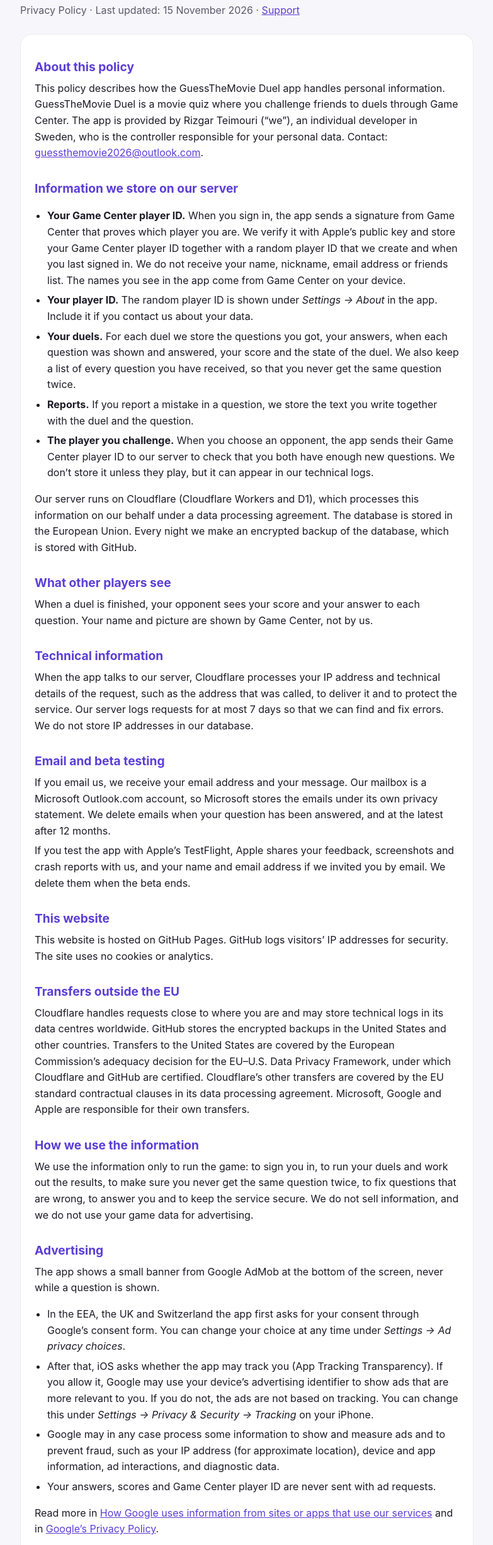
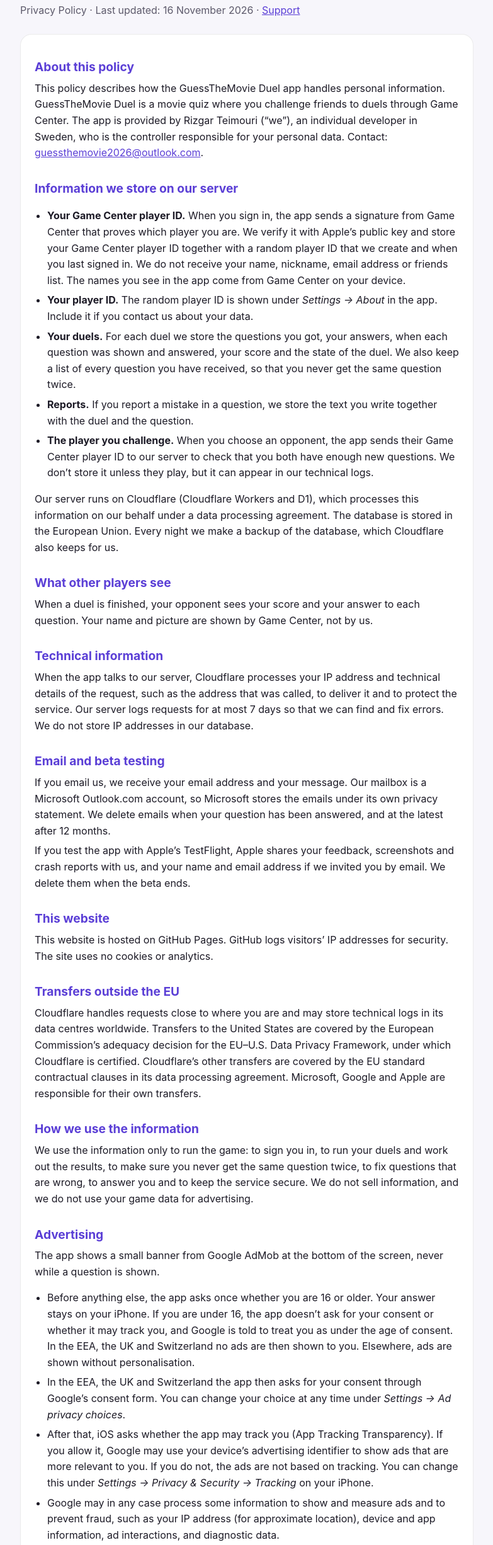
Before and after one commit to Rizgart/Rizgart.github.io, a plain HTML site: page guessthemovie/privacy.html in a window 1280 px wide. Shown: the part 70-2523 px from the top of the page at 63% size, without its empty margins (248-1031 px from the left). Drawn offline with Linux system fonts and the light colour scheme.

Commit message:
Update GuessTheMovie Duel privacy policy: age question and backups
Describes the one-time question whether the player is 16 or older, and that
nightly backups are now kept by Cloudflare instead of GitHub.

Co-Authored-By: Claude Opus 5.5 <noreply@anthropic.com>

```diff
--- a/guessthemovie/privacy.html
+++ b/guessthemovie/privacy.html
@@ -23,7 +23,7 @@
 <body>
 <main>
   <h1>GuessTheMovie Duel</h1>
-  <p class="meta">Privacy Policy · Last updated: 15 November 2026 · <a href="./">Support</a></p>
+  <p class="meta">Privacy Policy · Last updated: 16 November 2026 · <a href="./">Support</a></p>
 
   <section class="card">
     <h2>About this policy</h2>
@@ -37,7 +37,7 @@
       <li><strong>Reports.</strong> If you report a mistake in a question, we store the text you write together with the duel and the question.</li>
       <li><strong>The player you challenge.</strong> When you choose an opponent, the app sends their Game Center player ID to our server to check that you both have enough new questions. We don’t store it unless they play, but it can appear in our technical logs.</li>
     </ul>
-    <p>Our server runs on Cloudflare (Cloudflare Workers and D1), which processes this information on our behalf under a data processing agreement. The database is stored in the European Union. Every night we make an encrypted backup of the database, which is stored with GitHub.</p>
+    <p>Our server runs on Cloudflare (Cloudflare Workers and D1), which processes this information on our behalf under a data processing agreement. The database is stored in the European Union. Every night we make a backup of the database, which Cloudflare also keeps for us.</p>
 
     <h2>What other players see</h2>
     <p>When a duel is finished, your opponent sees your score and your answer to each question. Your name and picture are shown by Game Center, not by us.</p>
@@ -53,7 +53,7 @@
     <p>This website is hosted on GitHub Pages. GitHub logs visitors’ IP addresses for security. The site uses no cookies or analytics.</p>
 
     <h2>Transfers outside the EU</h2>
-    <p>Cloudflare handles requests close to where you are and may store technical logs in its data centres worldwide. GitHub stores the encrypted backups in the United States and other countries. Transfers to the United States are covered by the European Commission’s adequacy decision for the EU–U.S. Data Privacy Framework, under which Cloudflare and GitHub are certified. Cloudflare’s other transfers are covered by the EU standard contractual clauses in its data processing agreement. Microsoft, Google and Apple are responsible for their own transfers.</p>
+    <p>Cloudflare handles requests close to where you are and may store technical logs in its data centres worldwide. Transfers to the United States are covered by the European Commission’s adequacy decision for the EU–U.S. Data Privacy Framework, under which Cloudflare is certified. Cloudflare’s other transfers are covered by the EU standard contractual clauses in its data processing agreement. Microsoft, Google and Apple are responsible for their own transfers.</p>
 
     <h2>How we use the information</h2>
     <p>We use the information only to run the game: to sign you in, to run your duels and work out the results, to make sure you never get the same question twice, to fix questions that are wrong, to answer you and to keep the service secure. We do not sell information, and we do not use your game data for advertising.</p>
@@ -61,7 +61,8 @@
     <h2>Advertising</h2>
     <p>The app shows a small banner from Google AdMob at the bottom of the screen, never while a question is shown.</p>
     <ul>
-      <li>In the EEA, the UK and Switzerland the app first asks for your consent through Google’s consent form. You can change your choice at any time under <em>Settings → Ad privacy choices</em>.</li>
+      <li>Before anything else, the app asks once whether you are 16 or older. Your answer stays on your iPhone. If you are under 16, the app doesn’t ask for your consent or whether it may track you, and Google is told to treat you as under the age of consent. In the EEA, the UK and Switzerland no ads are then shown to you. Elsewhere, ads are shown without personalisation.</li>
+      <li>In the EEA, the UK and Switzerland the app then asks for your consent through Google’s consent form. You can change your choice at any time under <em>Settings → Ad privacy choices</em>.</li>
       <li>After that, iOS asks whether the app may track you (App Tracking Transparency). If you allow it, Google may use your device’s advertising identifier to show ads that are more relevant to you. If you do not, the ads are not based on tracking. You can change this under <em>Settings → Privacy &amp; Security → Tracking</em> on your iPhone.</li>
       <li>Google may in any case process some information to show and measure ads and to prevent fraud, such as your IP address (for approximate location), device and app information, ad interactions, and diagnostic data.</li>
       <li>Your answers, scores and Game Center player ID are never sent with ad requests.</li>
@@ -91,10 +92,10 @@
     <p>You can lodge a complaint with the Swedish Authority for Privacy Protection (IMY, <a href="https://www.imy.se">imy.se</a>) or the data protection authority where you live or work.</p>
 
     <h2>Who we share information with</h2>
-    <p>Cloudflare processes data only on our instructions under a data processing agreement. GitHub stores our encrypted backups. Google, Apple and Microsoft are responsible for their own processing. The companies we share data with provide the same or equal protection of your data as described in this policy.</p>
+    <p>Cloudflare processes data only on our instructions under a data processing agreement. Google, Apple, Microsoft and GitHub, which hosts this website, are responsible for their own processing. The companies we share data with provide the same or equal protection of your data as described in this policy.</p>
 
     <h2>Children</h2>
-    <p>GuessTheMovie Duel is not directed at children under 13. If you think a child under 13 uses the app, contact us and we will delete the data.</p>
+    <p>GuessTheMovie Duel is not directed at children under 13. Players under 16 are not asked for consent to ads (see Advertising). If you think a child under 13 uses the app, contact us and we will delete the data.</p>
 
     <h2>Changes and contact</h2>
     <p>If this policy changes, we update the date at the top. Questions: <a href="mailto:guessthemovie2026@outlook.com">guessthemovie2026@outlook.com</a>.</p>
```
